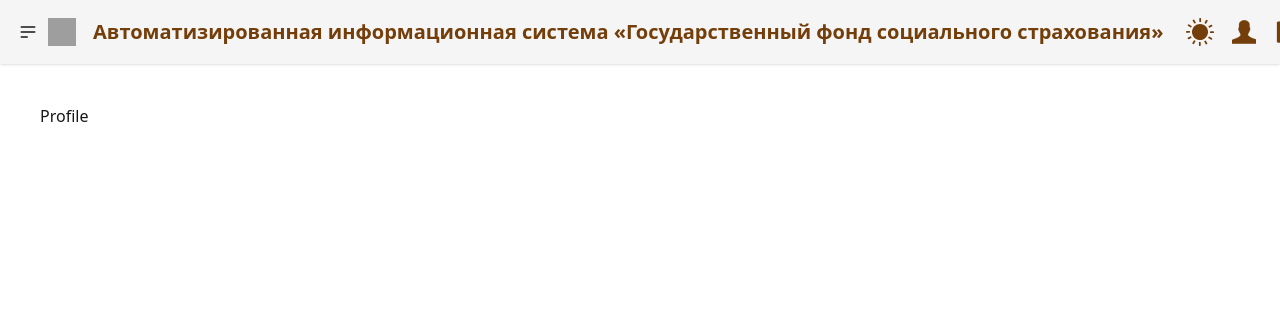
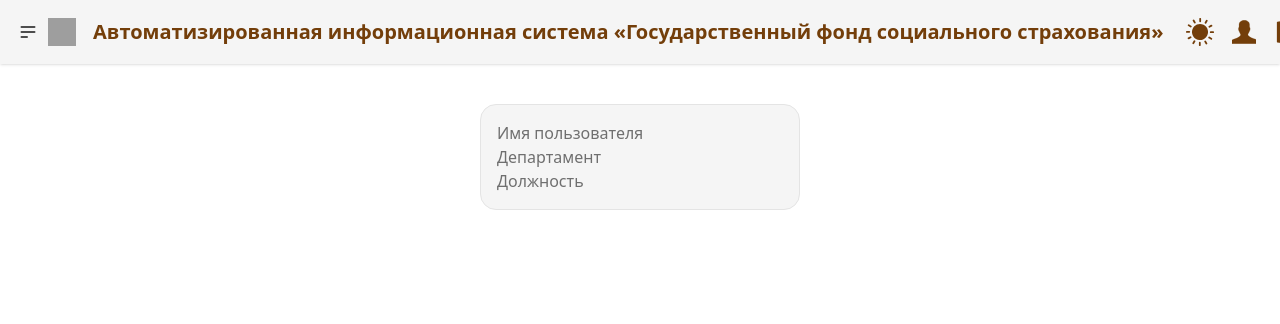
Before and after one commit to Zhans2212/GFSSais, a FastAPI app: template app/templates/pages/profile.html in a window 1280 px wide; the page is wider, and only the part inside the window is pictured. Shown: the top 324 px of that part. Run offline with FastAPI, Linux system fonts and the light colour scheme; the template is opened without the code that fills it, so the values that code supplies are empty; style sheets or scripts are compiled from the project's sources; grey boxes are pictures that could not be loaded.

Commit message:
Data for profile page

```diff
--- a/app/routers/auth.py
+++ b/app/routers/auth.py
@@ -50,7 +50,10 @@
         data={
             "sub": user.username,
             "roles": user.roles,
-            "top_control": user.top_control
+            "top_control": user.top_control,
+            "fio": user.fio,
+            "dep_name": user.dep_name,
+            "post": user.post
         }
     )
 
--- a/app/templates/pages/profile.html
+++ b/app/templates/pages/profile.html
@@ -1,5 +1,20 @@
 {% extends "base.html" %}
 
 {% block content %}
-<h1>Profile</h1>
+
+<div class="grid place-items-center">
+    <div class="container bg-base-200 border-base-300 rounded-box w-xs border p-4">
+
+      <label class="label">Имя пользователя</label>
+      <p>{{ user.fio }}</p>
+
+      <label class="label">Департамент</label>
+      <p>{{ user.dep_name }}</p>
+
+      <label class="label">Должность</label>
+      <p>{{ user.post }}</p>
+
+    </div>
+</div>
+
 {% endblock %}
--- a/app/templates/pages/reports.html
+++ b/app/templates/pages/reports.html
@@ -94,7 +94,7 @@
       </div>
 
       <div id="person-details" class="hidden overflow-x-auto h-60 p-5 bg-base-200 rounded-box shadow">
-<!--        JS logic-->
+<!--        select_person.js      -->
       </div>
     </div>
   </div>
```
Also changed, not shown: app/routers/user.py (+4 -3 lines).
